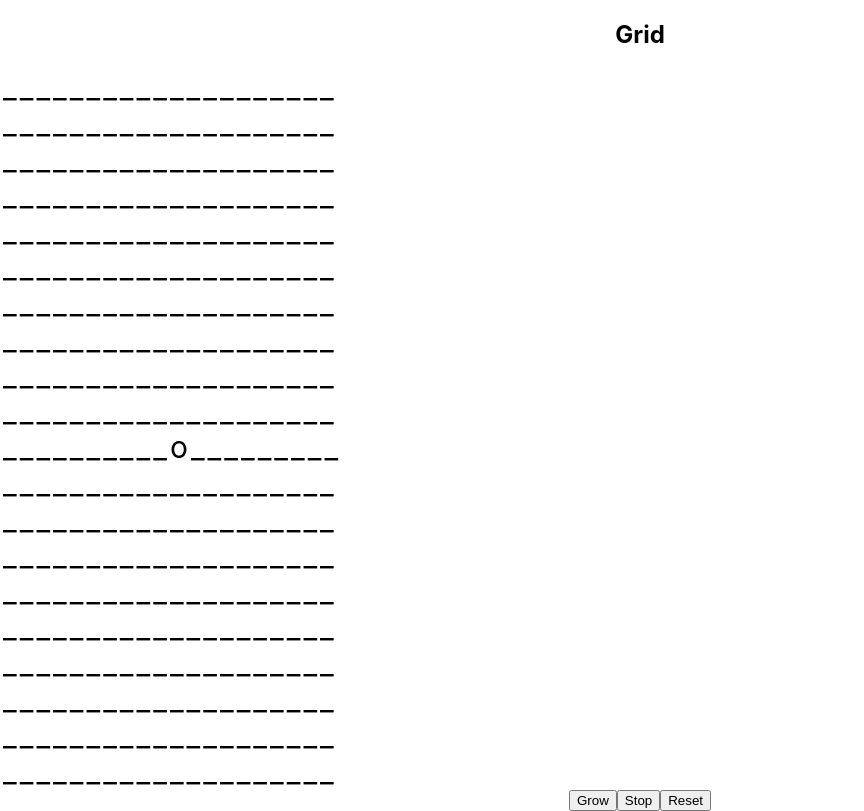
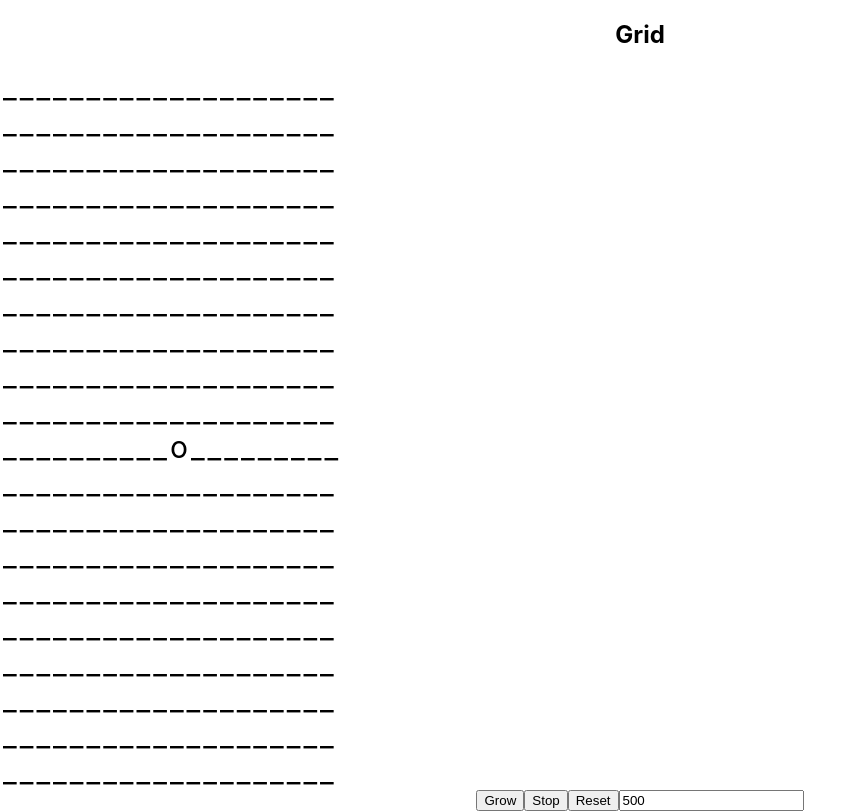
Before and after one commit to SimonHumber/cell-sim, a React (Create React App) app: page / in a window 1280 px wide. Shown: the whole page, without its empty margins (0-864 px from the left). Built offline with nearby package versions, Linux system fonts and the light colour scheme.

Commit message:
added ability to change timer

```diff
--- a/src/components/Grid.tsx
+++ b/src/components/Grid.tsx
@@ -6,6 +6,7 @@ const Grid = () => {
   const [colHeight, setColHeight] = useState(20);
   const [cells, setCells] = useState<boolean[][]>([]);
   const [startSim, setStartSim] = useState(false);
+  const [timer, setTimer] = useState(500);
 
   const initCells = () => {
     var initialCells: boolean[][] = [];
@@ -50,28 +51,28 @@ const Grid = () => {
     if (row > 0 && !newCells[col][row - 1]) {
       newCells[col][row - 1] = true; // left
       setCells([...newCells]);
-      await new Promise<void>((resolve) => setTimeout(resolve, 500));
+      await new Promise<void>((resolve) => setTimeout(resolve, timer));
       growCells(col, row - 1); // recursive call to keep growing left
     }
 
     if (row < colHeight - 1 && !newCells[col][row + 1]) {
       newCells[col][row + 1] = true; // right
       setCells([...newCells]);
-      await new Promise<void>((resolve) => setTimeout(resolve, 500));
+      await new Promise<void>((resolve) => setTimeout(resolve, timer));
       growCells(col, row + 1); // recursive call to keep growing right
     }
 
     if (col > 0 && !newCells[col - 1][row]) {
       newCells[col - 1][row] = true; // up
       setCells([...newCells]);
-      await new Promise<void>((resolve) => setTimeout(resolve, 500));
+      await new Promise<void>((resolve) => setTimeout(resolve, timer));
       growCells(col - 1, row); // recursive call to keep growing up
     }
 
     if (col < rowWidth - 1 && !newCells[col + 1][row]) {
       newCells[col + 1][row] = true; // down
       setCells([...newCells]);
-      await new Promise<void>((resolve) => setTimeout(resolve, 500));
+      await new Promise<void>((resolve) => setTimeout(resolve, timer));
       growCells(col + 1, row); // recursive call to keep growing down
     }
   };
@@ -83,6 +84,11 @@ const Grid = () => {
       <button onClick={onStartClick}>Grow</button>
       <button onClick={onStopClick}>Stop</button>
       <button onClick={onResetClick}>Reset</button>
+      <input
+        type="number"
+        onChange={(event) => setTimer(parseInt(event.target.value))}
+        value={timer}
+      />
     </div>
   );
 };
```
